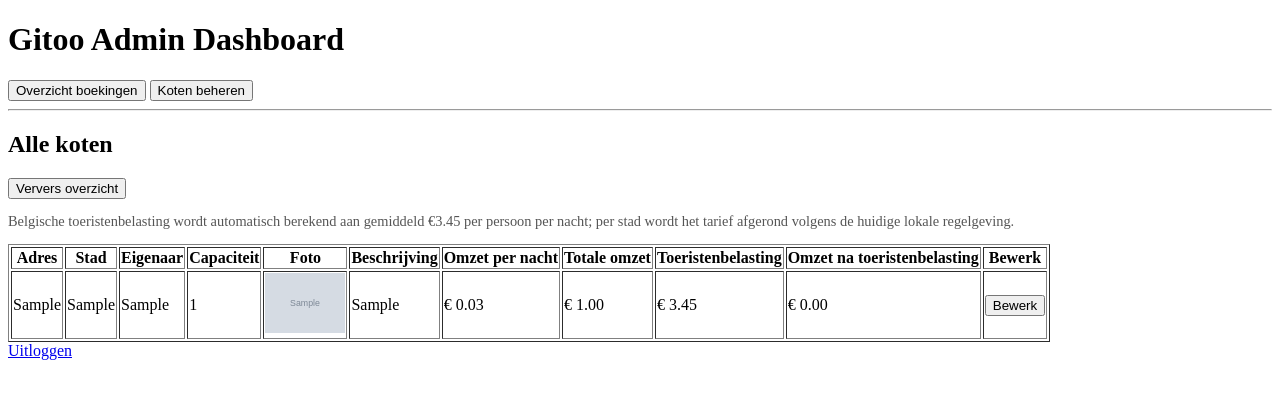
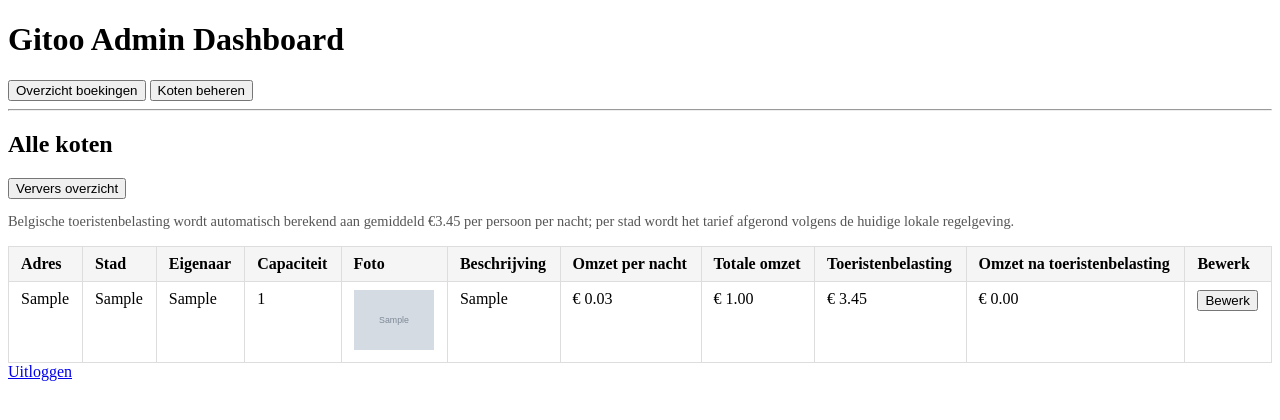
Before and after one commit to A-D-DBS-application/web-application-2025-group-7, a Flask app: page /dashboard_admin_koten in a window 1280 px wide. Shown: the top 420 px of the page. Run offline with Flask 3, Linux system fonts and the light colour scheme; a user stored in the database is signed in; tables that the repository leaves empty hold one stand-in row (values such as "Sample post"); grey boxes marked "Sample" are stand-in pictures.

Commit message:
tabel opmaak

```diff
--- a/Flask/app/templates/admin_kot_list.html
+++ b/Flask/app/templates/admin_kot_list.html
@@ -4,11 +4,28 @@
 <div style="margin-bottom:10px;">
     <a href="{{ url_for('dashboard_admin_koten') }}"><button type="button">Ververs overzicht</button></a>
 </div>
-<p style="font-size:0.9rem; color:#555;">
+<p style="font-size:0.9rem; color:#555; margin-bottom:0;">
     Belgische toeristenbelasting wordt automatisch berekend aan gemiddeld €{{ "%.2f"|format(tourist_tax_rate) }} per persoon per nacht;
     per stad wordt het tarief afgerond volgens de huidige lokale regelgeving.
 </p>
-<table border="1">
+<style>
+    .booking-table {
+        width: 100%;
+        border-collapse: collapse;
+        margin-top: 1rem;
+    }
+    .booking-table th,
+    .booking-table td {
+        border: 1px solid #ddd;
+        padding: 0.5rem 0.75rem;
+        text-align: left;
+        vertical-align: top;
+    }
+    .booking-table thead {
+        background-color: #f5f5f5;
+    }
+</style>
+<table class="booking-table">
     <thead>
         <tr>
             <th>Adres</th>
```
Also changed, not shown: Flask/app/__init__.py (+15 -0 lines).
